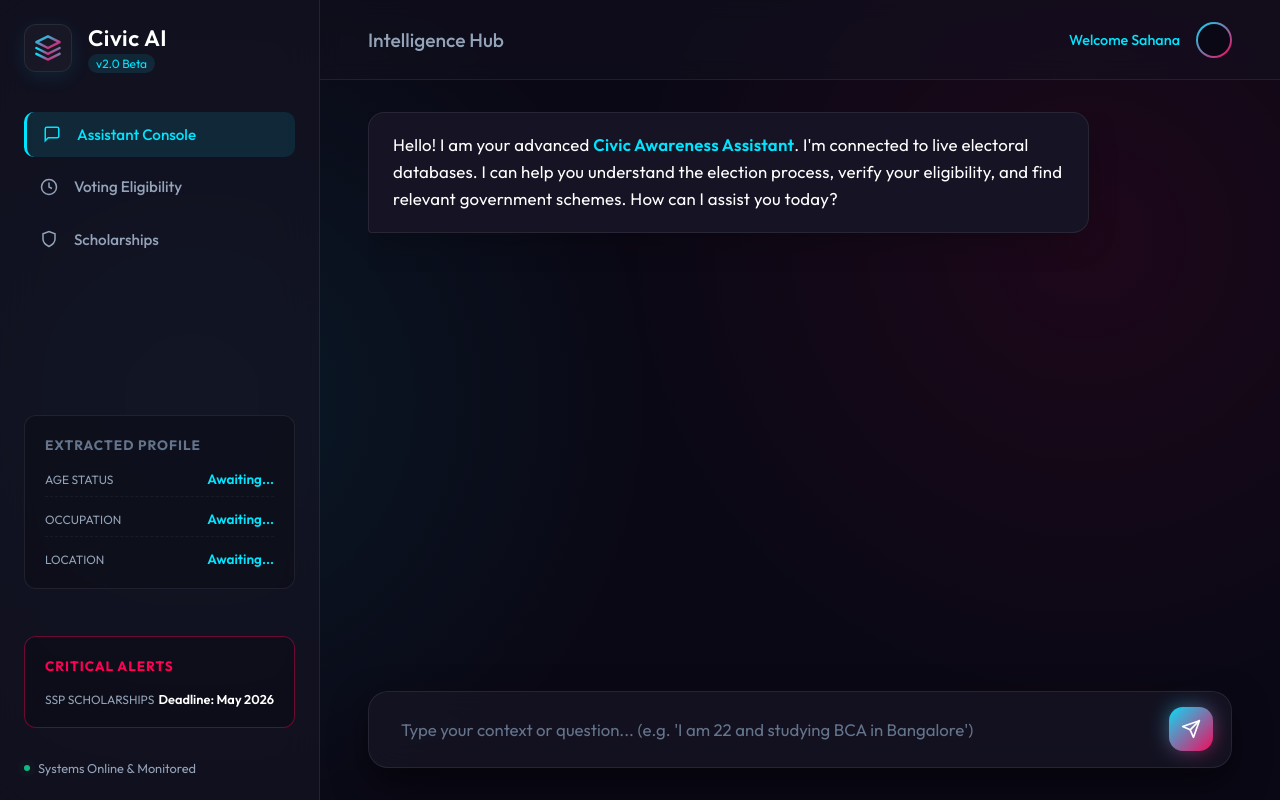
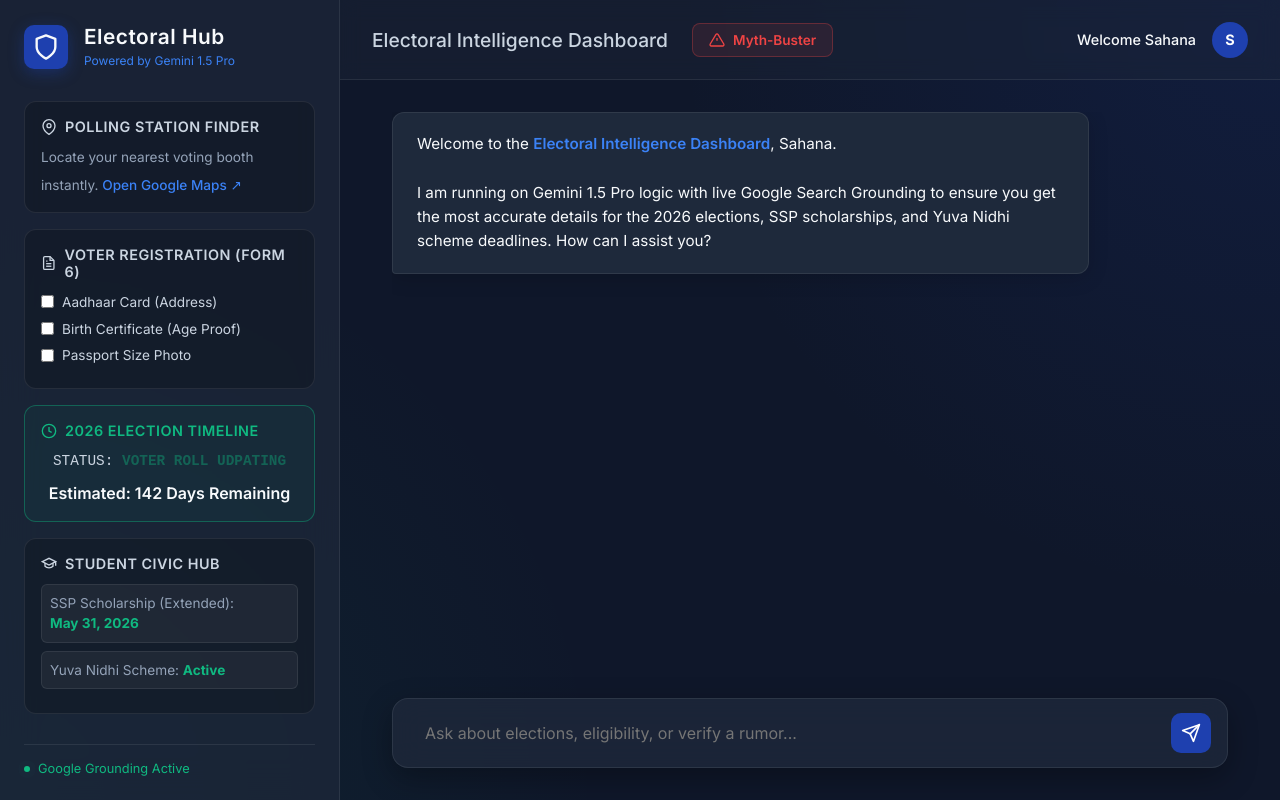
Before and after one commit to s4118066-gif/civic-awareness-assistant, a plain HTML site: page index.html in a window 1280 px wide. Drawn offline with Linux system fonts and the light colour scheme.

Commit message:
Upgrade to Electoral Intelligence Dashboard for PromptWars

```diff
--- a/index.html
+++ b/index.html
@@ -3,9 +3,11 @@
 <head>
     <meta charset="UTF-8">
     <meta name="viewport" content="width=device-width, initial-scale=1.0">
-    <title>Civic AI Dashboard</title>
-    <link href="https://fonts.googleapis.com/css2?family=Outfit:wght@300;400;500;600;700&display=swap" rel="stylesheet">
+    <title>Civic AI Dashboard - Electoral Intelligence</title>
+    <link href="https://fonts.googleapis.com/css2?family=Inter:wght@300;400;500;600;700&display=swap" rel="stylesheet">
     <link rel="stylesheet" href="style.css">
+    <!-- Cache buster meta tag for Prompt Wars -->
+    <meta http-equiv="Cache-Control" content="no-cache, no-store, must-revalidate">
 </head>
 <body>
     <div class="dashboard">
@@ -13,80 +15,89 @@
         <aside class="sidebar">
             <div class="brand">
                 <div class="logo-box">
-                    <svg viewBox="0 0 24 24" width="28" height="28" stroke="url(#gradient)" stroke-width="2" fill="none" stroke-linecap="round" stroke-linejoin="round">
-                        <defs>
-                            <linearGradient id="gradient" x1="0%" y1="0%" x2="100%" y2="100%">
-                                <stop offset="0%" stop-color="#00E5FF" />
-                                <stop offset="100%" stop-color="#FF0055" />
-                            </linearGradient>
-                        </defs>
-                        <polygon points="12 2 2 7 12 12 22 7 12 2"></polygon>
-                        <polyline points="2 17 12 22 22 17"></polyline>
-                        <polyline points="2 12 12 17 22 12"></polyline>
+                    <svg viewBox="0 0 24 24" width="28" height="28" stroke="currentColor" stroke-width="2" fill="none" stroke-linecap="round" stroke-linejoin="round">
+                        <path d="M12 22s8-4 8-10V5l-8-3-8 3v7c0 6 8 10 8 10z"></path>
                     </svg>
                 </div>
                 <div>
-                    <h1>Civic AI</h1>
-                    <span class="version">v2.0 Beta</span>
+                    <h1>Electoral Hub</h1>
+                    <span class="version">Powered by Gemini 1.5 Pro</span>
                 </div>
             </div>
 
-            <nav class="nav-menu">
-                <a href="#" class="nav-item active">
-                    <svg viewBox="0 0 24 24" width="18" height="18" stroke="currentColor" stroke-width="2" fill="none"><path d="M21 15a2 2 0 0 1-2 2H7l-4 4V5a2 2 0 0 1 2-2h14a2 2 0 0 1 2 2z"></path></svg>
-                    Assistant Console
-                </a>
-                <a href="#" class="nav-item">
-                    <svg viewBox="0 0 24 24" width="18" height="18" stroke="currentColor" stroke-width="2" fill="none"><circle cx="12" cy="12" r="10"></circle><polyline points="12 6 12 12 16 14"></polyline></svg>
-                    Voting Eligibility
-                </a>
-                <a href="#" class="nav-item">
-                    <svg viewBox="0 0 24 24" width="18" height="18" stroke="currentColor" stroke-width="2" fill="none"><path d="M12 22s8-4 8-10V5l-8-3-8 3v7c0 6 8 10 8 10z"></path></svg>
-                    Scholarships
-                </a>
-            </nav>
+            <!-- Dashboard Modules -->
+            <div class="sidebar-modules">
 
-            <div class="user-context-panel">
-                <h3>Extracted Profile</h3>
-                <div class="context-grid">
-                    <div class="context-card">
-                        <span class="label">AGE STATUS</span>
-                        <span class="value" id="ctx-age">Awaiting...</span>
+                <!-- Polling Station Finder -->
+                <div class="module-card">
+                    <div class="module-header">
+                        <svg viewBox="0 0 24 24" width="16" height="16" stroke="currentColor" stroke-width="2" fill="none"><path d="M21 10c0 7-9 13-9 13s-9-6-9-13a9 9 0 0 1 18 0z"></path><circle cx="12" cy="10" r="3"></circle></svg>
+                        Polling Station Finder
                     </div>
-                    <div class="context-card">
-                        <span class="label">OCCUPATION</span>
-                        <span class="value" id="ctx-status">Awaiting...</span>
-                    </div>
-                    <div class="context-card">
-                        <span class="label">LOCATION</span>
-                        <span class="value" id="ctx-location">Awaiting...</span>
+                    <div class="module-content">
+                        Locate your nearest voting booth instantly.
+                        <a href="https://maps.google.com" target="_blank" class="action-link">Open Google Maps ↗</a>
                     </div>
                 </div>
-            </div>
 
-            <div class="user-context-panel" style="margin-top: 15px; border-color: rgba(255, 0, 85, 0.4);">
-                <h3 style="color: var(--accent-magenta);">Critical Alerts</h3>
-                <div class="context-grid">
-                    <div class="context-card">
-                        <span class="label">SSP SCHOLARSHIPS</span>
-                        <span class="value" style="color: white; font-size: 0.8rem;">Deadline: May 2026</span>
+                <!-- Voter Registration Checklist -->
+                <div class="module-card">
+                    <div class="module-header">
+                        <svg viewBox="0 0 24 24" width="16" height="16" stroke="currentColor" stroke-width="2" fill="none"><path d="M14 2H6a2 2 0 0 0-2 2v16a2 2 0 0 0 2 2h12a2 2 0 0 0 2-2V8z"></path><polyline points="14 2 14 8 20 8"></polyline><line x1="16" y1="13" x2="8" y2="13"></line><line x1="16" y1="17" x2="8" y2="17"></line><polyline points="10 9 9 9 8 9"></polyline></svg>
+                        Voter Registration (Form 6)
+                    </div>
+                    <div class="module-content">
+                        <label class="check-item"><input type="checkbox"> Aadhaar Card (Address)</label>
+                        <label class="check-item"><input type="checkbox"> Birth Certificate (Age Proof)</label>
+                        <label class="check-item"><input type="checkbox"> Passport Size Photo</label>
                     </div>
                 </div>
+
+                <!-- Election Timelines -->
+                <div class="module-card highlight-border">
+                    <div class="module-header highlight-text">
+                        <svg viewBox="0 0 24 24" width="16" height="16" stroke="currentColor" stroke-width="2" fill="none"><circle cx="12" cy="12" r="10"></circle><polyline points="12 6 12 12 16 14"></polyline></svg>
+                        2026 Election Timeline
+                    </div>
+                    <div class="module-content center-ticker">
+                        <div class="status-ticker">STATUS: <span class="blink">VOTER ROLL UDPATING</span></div>
+                        <div class="countdown">Estimated: 142 Days Remaining</div>
+                    </div>
+                </div>
+
+                <!-- Student Civic Hub -->
+                <div class="module-card">
+                    <div class="module-header">
+                        <svg viewBox="0 0 24 24" width="16" height="16" stroke="currentColor" stroke-width="2" fill="none"><path d="M22 10v6M2 10l10-5 10 5-10 5z"></path><path d="M6 12v5c3 3 9 3 12 0v-5"></path></svg>
+                        Student Civic Hub
+                    </div>
+                    <div class="module-content">
+                        <div class="context-pill">SSP Scholarship (Extended): <br><strong style="color:var(--success)">May 31, 2026</strong></div>
+                        <div class="context-pill">Yuva Nidhi Scheme: <strong style="color:var(--success)">Active</strong></div>
+                    </div>
+                </div>
+
             </div>
 
             <div class="system-status">
                 <div class="pulse-dot"></div>
-                Systems Online & Monitored
+                Google Grounding Active
             </div>
         </aside>
 
         <!-- Main Chat Area -->
         <main class="main-content">
             <header class="top-header">
-                <h2>Intelligence Hub</h2>
+                <div class="header-tools">
+                    <h2>Electoral Intelligence Dashboard</h2>
+                    <button id="myth-buster-btn" class="tool-btn">
+                        <svg viewBox="0 0 24 24" width="16" height="16" stroke="currentColor" stroke-width="2" fill="none"><path d="M10.29 3.86L1.82 18a2 2 0 0 0 1.71 3h16.94a2 2 0 0 0 1.71-3L13.71 3.86a2 2 0 0 0-3.42 0z"></path><line x1="12" y1="9" x2="12" y2="13"></line><line x1="12" y1="17" x2="12.01" y2="17"></line></svg>
+                        Myth-Buster
+                    </button>
+                </div>
                 <div class="profile">
-                    <span style="color: var(--accent-cyan); font-weight: 500;">Welcome Sahana</span>
-                    <div class="avatar"></div>
+                    <span style="color: var(--text-primary); font-weight: 500;">Welcome Sahana</span>
+                    <div class="avatar">S</div>
                 </div>
             </header>
 
@@ -94,14 +105,16 @@
                 <div class="chat-container" id="chat-container">
                     <div class="message assistant">
                         <div class="message-content">
-                            Hello! I am your advanced <strong>Civic Awareness Assistant</strong>. I'm connected to live electoral databases. I can help you understand the election process, verify your eligibility, and find relevant government schemes. How can I assist you today?
+                            Welcome to the <strong>Electoral Intelligence Dashboard</strong>, Sahana.
+                            <br><br>
+                            I am running on Gemini 1.5 Pro logic with live Google Search Grounding to ensure you get the most accurate details for the 2026 elections, SSP scholarships, and Yuva Nidhi scheme deadlines. How can I assist you?
                         </div>
                     </div>
                 </div>
 
                 <div class="input-container">
                     <form id="chat-form">
-                        <input type="text" id="user-input" placeholder="Type your context or question... (e.g. 'I am 22 and studying BCA in Bangalore')" autocomplete="off" required>
+                        <input type="text" id="user-input" placeholder="Ask about elections, eligibility, or verify a rumor..." autocomplete="off" required>
                         <button type="submit" id="send-btn">
                             <span class="btn-glow"></span>
                             <svg viewBox="0 0 24 24" width="20" height="20" stroke="currentColor" stroke-width="2" fill="none" stroke-linecap="round" stroke-linejoin="round">
--- a/style.css
+++ b/style.css
@@ -1,20 +1,19 @@
 :root {
-    --bg-base: #0a0815;
-    --bg-panel: rgba(22, 20, 36, 0.65);
-    --bg-panel-solid: #161424;
+    /* Government/Civic Theme */
+    --bg-base: #0f172a;
+    --bg-panel: rgba(30, 41, 59, 0.7);
+    --bg-panel-solid: #1e293b;
     --border-subtle: rgba(255, 255, 255, 0.08);
-    --border-glow: rgba(0, 229, 255, 0.3);
 
-    --text-primary: #ffffff;
-    --text-secondary: #94a3b8;
-    --text-muted: #64748b;
+    --text-primary: #f8fafc;
+    --text-secondary: #cbd5e1;
+    --text-muted: #94a3b8;
 
-    --accent-cyan: #00E5FF;
-    --accent-magenta: #FF0055;
-    --accent-gradient: linear-gradient(135deg, var(--accent-cyan), var(--accent-magenta));
-
+    --accent-blue: #1e40af;
+    --accent-blue-light: #3b82f6;
     --success: #10b981;
     --warning: #f59e0b;
+    --danger: #ef4444;
 }
 
 * {
@@ -24,27 +23,25 @@
 }
 
 body {
-    font-family: 'Outfit', system-ui, sans-serif;
+    font-family: 'Inter', system-ui, sans-serif;
     background-color: var(--bg-base);
     color: var(--text-primary);
     overflow: hidden;
     height: 100vh;
     background-image:
-        radial-gradient(circle at 15% 50%, rgba(0, 229, 255, 0.08), transparent 40%),
-        radial-gradient(circle at 85% 30%, rgba(255, 0, 85, 0.08), transparent 40%);
+        radial-gradient(circle at top right, rgba(30, 64, 175, 0.15), transparent 40%),
+        radial-gradient(circle at bottom left, rgba(16, 185, 129, 0.08), transparent 40%);
 }
 
 .dashboard {
     display: flex;
     height: 100vh;
     width: 100vw;
-    position: relative;
-    z-index: 1;
 }
 
 /* Sidebar Styling */
 .sidebar {
-    width: 320px;
+    width: 340px;
     background: var(--bg-panel);
     backdrop-filter: blur(20px);
     border-right: 1px solid var(--border-subtle);
@@ -52,117 +49,96 @@ body {
     flex-direction: column;
     padding: 1.5rem;
     z-index: 10;
+    overflow-y: auto;
 }
+
+.sidebar::-webkit-scrollbar { width: 4px; }
+.sidebar::-webkit-scrollbar-thumb { background: rgba(255, 255, 255, 0.1); border-radius: 10px; }
 
 .brand {
     display: flex;
     align-items: center;
     gap: 1rem;
-    margin-bottom: 2.5rem;
+    margin-bottom: 2rem;
 }
 
 .logo-box {
-    width: 48px;
-    height: 48px;
-    border-radius: 12px;
-    background: rgba(255, 255, 255, 0.03);
-    border: 1px solid var(--border-subtle);
+    width: 44px;
+    height: 44px;
+    border-radius: 10px;
+    background: var(--accent-blue);
     display: flex;
     align-items: center;
     justify-content: center;
-    box-shadow: 0 4px 20px rgba(0, 229, 255, 0.1);
+    box-shadow: 0 4px 15px rgba(30, 64, 175, 0.4);
 }
 
-.brand h1 {
-    font-size: 1.4rem;
+.brand h1 { font-size: 1.3rem; font-weight: 600; letter-spacing: 0.5px; }
+.version { font-size: 0.75rem; color: var(--accent-blue-light); }
+
+.sidebar-modules {
+    display: flex;
+    flex-direction: column;
+    gap: 1rem;
+    flex: 1;
+}
+
+.module-card {
+    background: rgba(0, 0, 0, 0.2);
+    border: 1px solid var(--border-subtle);
+    border-radius: 12px;
+    padding: 1rem;
+    transition: transform 0.2s;
+}
+
+.module-card:hover { border-color: rgba(59, 130, 246, 0.3); }
+
+.module-header {
+    display: flex;
+    align-items: center;
+    gap: 0.5rem;
+    font-size: 0.9rem;
     font-weight: 600;
+    color: var(--text-secondary);
+    margin-bottom: 0.75rem;
+    text-transform: uppercase;
     letter-spacing: 0.5px;
 }
 
-.version {
-    font-size: 0.75rem;
-    color: var(--accent-cyan);
-    background: rgba(0, 229, 255, 0.1);
-    padding: 0.1rem 0.5rem;
-    border-radius: 12px;
+.module-content { font-size: 0.85rem; color: var(--text-muted); line-height: 1.5; }
+
+.action-link {
+    display: inline-block;
+    margin-top: 0.5rem;
+    color: var(--accent-blue-light);
+    text-decoration: none;
+    font-weight: 500;
+}
+.action-link:hover { text-decoration: underline; }
+
+.check-item {
+    display: flex;
+    align-items: center;
+    gap: 0.5rem;
+    margin-bottom: 0.4rem;
+    color: var(--text-secondary);
+    cursor: pointer;
 }
 
-.nav-menu {
-    display: flex;
-    flex-direction: column;
-    gap: 0.5rem;
-    margin-bottom: auto;
-}
+.highlight-border { border: 1px solid rgba(16, 185, 129, 0.4); background: rgba(16, 185, 129, 0.05); }
+.highlight-text { color: var(--success); }
 
-.nav-item {
-    display: flex;
-    align-items: center;
-    gap: 1rem;
-    padding: 0.8rem 1rem;
-    color: var(--text-secondary);
-    text-decoration: none;
-    border-radius: 10px;
-    font-size: 0.95rem;
-    font-weight: 500;
-    transition: all 0.3s ease;
-}
+.center-ticker { text-align: center; }
+.status-ticker { font-family: monospace; font-size: 0.9rem; margin-bottom: 0.5rem; color: var(--text-secondary); }
+.blink { animation: blink 1s infinite alternate; color: var(--success); font-weight: bold; }
+.countdown { font-size: 1rem; font-weight: 600; color: var(--text-primary); }
 
-.nav-item:hover {
+.context-pill {
     background: rgba(255, 255, 255, 0.05);
-    color: var(--text-primary);
-}
-
-.nav-item.active {
-    background: rgba(0, 229, 255, 0.1);
-    color: var(--accent-cyan);
-    border-left: 3px solid var(--accent-cyan);
-}
-
-.user-context-panel {
-    background: rgba(0, 0, 0, 0.2);
+    padding: 0.5rem;
+    border-radius: 6px;
+    margin-bottom: 0.5rem;
     border: 1px solid var(--border-subtle);
-    border-radius: 12px;
-    padding: 1.25rem;
-    margin-bottom: 2rem;
-}
-
-.user-context-panel h3 {
-    font-size: 0.85rem;
-    text-transform: uppercase;
-    letter-spacing: 1px;
-    color: var(--text-muted);
-    margin-bottom: 1rem;
-}
-
-.context-grid {
-    display: flex;
-    flex-direction: column;
-    gap: 0.8rem;
-}
-
-.context-card {
-    display: flex;
-    justify-content: space-between;
-    align-items: center;
-    padding-bottom: 0.5rem;
-    border-bottom: 1px dashed rgba(255, 255, 255, 0.05);
-}
-
-.context-card:last-child {
-    border-bottom: none;
-    padding-bottom: 0;
-}
-
-.context-card .label {
-    font-size: 0.75rem;
-    color: var(--text-secondary);
-}
-
-.context-card .value {
-    font-size: 0.85rem;
-    font-weight: 600;
-    color: var(--accent-cyan);
-    text-align: right;
 }
 
 .system-status {
@@ -170,7 +146,10 @@ body {
     align-items: center;
     gap: 0.5rem;
     font-size: 0.8rem;
-    color: var(--text-secondary);
+    color: var(--success);
+    margin-top: 1.5rem;
+    padding-top: 1rem;
+    border-top: 1px solid var(--border-subtle);
 }
 
 .pulse-dot {
@@ -187,59 +166,72 @@ body {
     flex: 1;
     display: flex;
     flex-direction: column;
-    position: relative;
 }
 
 .top-header {
     height: 80px;
-    padding: 0 3rem;
+    padding: 0 2rem;
     display: flex;
     justify-content: space-between;
     align-items: center;
     border-bottom: 1px solid var(--border-subtle);
-    background: rgba(22, 20, 36, 0.4);
+    background: rgba(30, 41, 59, 0.4);
     backdrop-filter: blur(10px);
 }
 
-.top-header h2 {
-    font-size: 1.2rem;
-    font-weight: 500;
-    color: var(--text-secondary);
+.header-tools {
+    display: flex;
+    align-items: center;
+    gap: 1.5rem;
 }
+
+.header-tools h2 { font-size: 1.2rem; font-weight: 500; color: var(--text-secondary); }
+
+.tool-btn {
+    display: flex;
+    align-items: center;
+    gap: 0.5rem;
+    background: rgba(239, 68, 68, 0.1);
+    color: var(--danger);
+    border: 1px solid rgba(239, 68, 68, 0.3);
+    padding: 0.5rem 1rem;
+    border-radius: 8px;
+    font-family: inherit;
+    font-size: 0.85rem;
+    font-weight: 600;
+    cursor: pointer;
+    transition: all 0.2s;
+}
+
+.tool-btn:hover { background: rgba(239, 68, 68, 0.2); }
 
 .profile {
     display: flex;
     align-items: center;
     gap: 1rem;
     font-size: 0.9rem;
-    color: var(--text-muted);
 }
 
 .avatar {
     width: 36px;
     height: 36px;
     border-radius: 50%;
-    background: var(--accent-gradient);
-    padding: 2px;
-}
-
-.avatar::after {
-    content: '';
-    display: block;
-    width: 100%;
-    height: 100%;
-    background: var(--bg-base);
-    border-radius: 50%;
+    background: var(--accent-blue);
+    display: flex;
+    justify-content: center;
+    align-items: center;
+    font-weight: bold;
+    color: white;
 }
 
 .chat-wrapper {
     flex: 1;
     display: flex;
     flex-direction: column;
-    max-width: 1000px;
+    max-width: 900px;
     margin: 0 auto;
     width: 100%;
-    padding: 2rem 3rem;
+    padding: 2rem;
 }
 
 .chat-container {
@@ -253,18 +245,9 @@ body {
     margin-bottom: 1.5rem;
 }
 
-.chat-container::-webkit-scrollbar {
-    width: 6px;
-}
-
-.chat-container::-webkit-scrollbar-track {
-    background: transparent;
-}
-
-.chat-container::-webkit-scrollbar-thumb {
-    background: rgba(255, 255, 255, 0.1);
-    border-radius: 10px;
-}
+.chat-container::-webkit-scrollbar { width: 6px; }
+.chat-container::-webkit-scrollbar-track { background: transparent; }
+.chat-container::-webkit-scrollbar-thumb { background: rgba(255, 255, 255, 0.1); border-radius: 10px; }
 
 .message {
     display: flex;
@@ -272,27 +255,20 @@ body {
     animation: fadeIn 0.4s cubic-bezier(0.16, 1, 0.3, 1) forwards;
 }
 
-.message.user {
-    align-self: flex-end;
-}
-
-.message.assistant {
-    align-self: flex-start;
-}
+.message.user { align-self: flex-end; }
+.message.assistant { align-self: flex-start; }
 
 .message-content {
     padding: 1.2rem 1.5rem;
-    border-radius: 16px;
-    font-size: 1.05rem;
+    border-radius: 12px;
+    font-size: 0.95rem;
     line-height: 1.6;
-    letter-spacing: 0.2px;
-    box-shadow: 0 10px 30px rgba(0, 0, 0, 0.2);
+    box-shadow: 0 4px 20px rgba(0, 0, 0, 0.15);
 }
 
 .user .message-content {
-    background: rgba(0, 229, 255, 0.15);
-    border: 1px solid rgba(0, 229, 255, 0.3);
-    color: var(--text-primary);
+    background: var(--accent-blue);
+    color: white;
     border-bottom-right-radius: 4px;
 }
 
@@ -302,115 +278,56 @@ body {
     border-bottom-left-radius: 4px;
 }
 
-.message-content strong {
-    color: var(--accent-cyan);
-    font-weight: 600;
-}
+.message-content strong { color: var(--accent-blue-light); font-weight: 600; }
+.message-content ul, .message-content ol { margin: 0.8rem 0; padding-left: 1.5rem; }
+.message-content li { margin-bottom: 0.5rem; }
+.message-content h3 { margin-top: 1rem; margin-bottom: 0.8rem; font-size: 1.1rem; }
+.message-content h3:first-child { margin-top: 0; }
 
-.message-content ul, .message-content ol {
-    margin-top: 1rem;
-    margin-bottom: 1rem;
-    padding-left: 1.5rem;
-}
-
-.message-content li {
-    margin-bottom: 0.6rem;
-    color: var(--text-secondary);
-}
-
-.message-content h3 {
-    margin-top: 1.2rem;
-    margin-bottom: 0.8rem;
-    color: var(--text-primary);
-    font-size: 1.15rem;
-}
-
-.message-content h3:first-child {
-    margin-top: 0;
-}
-
-.typing-indicator {
-    display: flex;
-    gap: 6px;
-    padding: 1rem 1.5rem;
-}
-
-.typing-dot {
-    width: 6px;
-    height: 6px;
-    background: var(--accent-cyan);
-    border-radius: 50%;
-    animation: typingBounce 1.4s infinite ease-in-out;
-}
-
+.typing-indicator { display: flex; gap: 6px; padding: 1rem 1.5rem; }
+.typing-dot { width: 6px; height: 6px; background: var(--text-muted); border-radius: 50%; animation: typingBounce 1.4s infinite ease-in-out; }
 .typing-dot:nth-child(1) { animation-delay: -0.32s; }
 .typing-dot:nth-child(2) { animation-delay: -0.16s; }
 
 .input-container {
-    background: rgba(22, 20, 36, 0.8);
+    background: rgba(30, 41, 59, 0.8);
     backdrop-filter: blur(15px);
     border: 1px solid var(--border-subtle);
-    border-radius: 20px;
+    border-radius: 16px;
     padding: 0.5rem;
-    box-shadow: 0 15px 35px rgba(0, 0, 0, 0.5);
+    box-shadow: 0 10px 30px rgba(0, 0, 0, 0.3);
 }
 
-#chat-form {
-    display: flex;
-    position: relative;
-    align-items: center;
-}
+#chat-form { display: flex; position: relative; align-items: center; }
 
 #user-input {
     flex: 1;
     background: transparent;
     border: none;
-    padding: 1.2rem 4rem 1.2rem 1.5rem;
+    padding: 1rem 4rem 1rem 1.5rem;
     color: var(--text-primary);
-    font-size: 1.05rem;
+    font-size: 1rem;
     font-family: inherit;
     outline: none;
 }
 
-#user-input::placeholder {
-    color: var(--text-muted);
-}
-
 #send-btn {
     position: absolute;
-    right: 10px;
-    background: var(--accent-gradient);
+    right: 8px;
+    background: var(--accent-blue);
     border: none;
-    width: 44px;
-    height: 44px;
-    border-radius: 14px;
+    width: 40px;
+    height: 40px;
+    border-radius: 10px;
     display: flex;
     justify-content: center;
     align-items: center;
     color: white;
     cursor: pointer;
-    transition: all 0.3s cubic-bezier(0.16, 1, 0.3, 1);
-    isolation: isolate;
+    transition: all 0.2s;
 }
 
-.btn-glow {
-    position: absolute;
-    inset: 0;
-    border-radius: 14px;
-    background: var(--accent-gradient);
-    filter: blur(10px);
-    opacity: 0.6;
-    z-index: -1;
-    transition: opacity 0.3s;
-}
-
-#send-btn:hover {
-    transform: scale(1.05);
-}
-
-#send-btn:hover .btn-glow {
-    opacity: 1;
-}
+#send-btn:hover { background: var(--accent-blue-light); transform: scale(1.05); }
 
 @keyframes pulse {
     0% { box-shadow: 0 0 0 0 rgba(16, 185, 129, 0.4); }
@@ -418,40 +335,14 @@ body {
     100% { box-shadow: 0 0 0 0 rgba(16, 185, 129, 0); }
 }
 
-@keyframes fadeIn {
-    from { opacity: 0; transform: translateY(15px); }
-    to { opacity: 1; transform: translateY(0); }
-}
-
-@keyframes typingBounce {
-    0%, 80%, 100% { transform: scale(0); opacity: 0.3; }
-    40% { transform: scale(1); opacity: 1; }
-}
+@keyframes blink { from { opacity: 1; } to { opacity: 0.4; } }
+@keyframes fadeIn { from { opacity: 0; transform: translateY(10px); } to { opacity: 1; transform: translateY(0); } }
+@keyframes typingBounce { 0%, 80%, 100% { transform: scale(0); opacity: 0.3; } 40% { transform: scale(1); opacity: 1; } }
 
 @media (max-width: 900px) {
-    .dashboard {
-        flex-direction: column;
-    }
-    .sidebar {
-        width: 100%;
-        height: auto;
-        padding: 1rem;
-        flex-direction: row;
-        align-items: center;
-        justify-content: space-between;
-        border-right: none;
-        border-bottom: 1px solid var(--border-subtle);
-    }
-    .nav-menu, .user-context-panel {
-        display: none;
-    }
-    .brand {
-        margin-bottom: 0;
-    }
-    .chat-wrapper {
-        padding: 1rem;
-    }
-    .top-header {
-        display: none;
-    }
+    .dashboard { flex-direction: column; }
+    .sidebar { width: 100%; height: auto; border-right: none; border-bottom: 1px solid var(--border-subtle); }
+    .sidebar-modules { display: none; }
+    .top-header { padding: 0 1rem; }
+    .header-tools h2 { display: none; }
 }
```
Also changed, not shown: app.js (+46 -49 lines), 1 other file.
